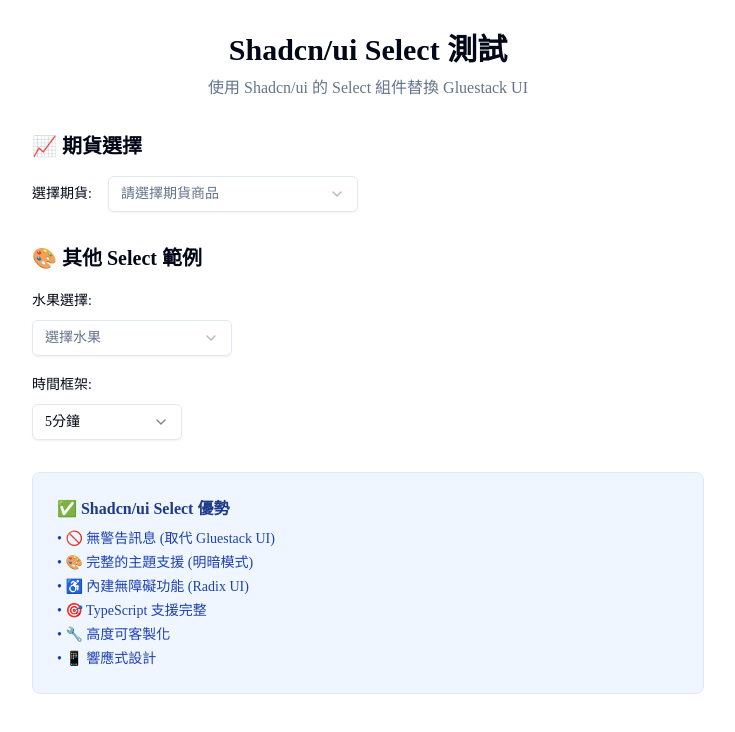
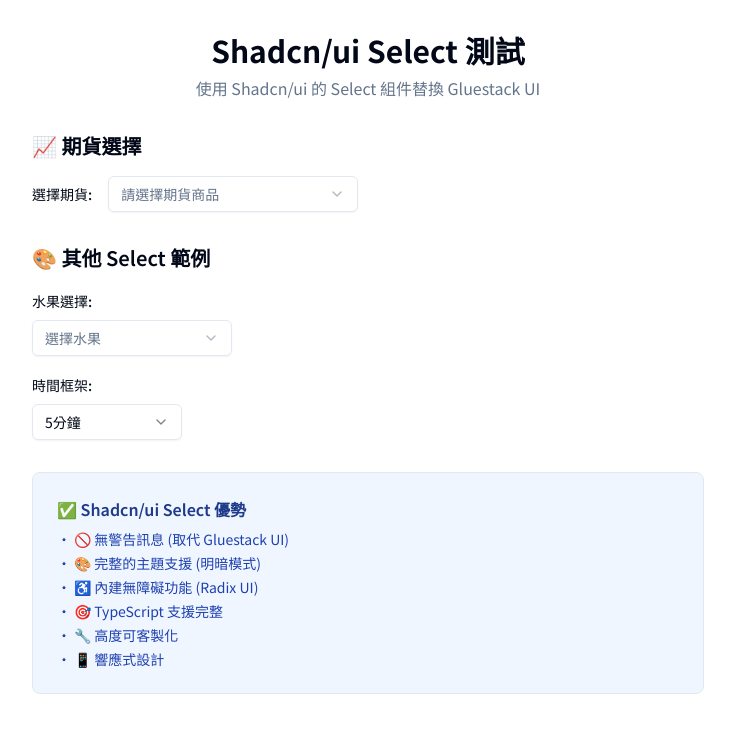
Before and after one commit to duncan-wen/sinotrade-api, a Next.js app in the folder frontend/: page /test-shadcn-select in a window 1280 px wide. Shown: the top 732 px of the page, without its empty margins (272-1007 px from the left). Built offline with nearby package versions, Linux system fonts and the light colour scheme.

Commit message:
fix: 修正字體配置中的引號問題
- 更新 `tailwind.config.js`，移除字體名稱中的多餘引號，確保字體配置正確性與一致性。

```diff
--- a/frontend/tailwind.config.js
+++ b/frontend/tailwind.config.js
@@ -71,33 +71,33 @@ const config = {
       fontFamily: {
         sans: [
           'var(--font-sans)',
-          'Noto Sans TC"',
+          'Noto Sans TC',
           '-apple-system',
           'BlinkMacSystemFont',
-          'Segoe UI"',
+          'Segoe UI',
           'Roboto',
-          'Helvetica Neue"',
+          'Helvetica Neue',
           'Arial',
-          'Noto Sans"',
-          'PingFang SC"',
-          'Hiragino Sans GB"',
-          'Microsoft YaHei"',
-          'Microsoft JhengHei"',
+          'Noto Sans',
+          'PingFang SC',
+          'Hiragino Sans GB',
+          'Microsoft YaHei',
+          'Microsoft JhengHei',
           'sans-serif',
-          'Apple Color Emoji"',
-          'Segoe UI Emoji"',
-          'Segoe UI Symbol"',
-          'Noto Color Emoji"',
+          'Apple Color Emoji',
+          'Segoe UI Emoji',
+          'Segoe UI Symbol',
+          'Noto Color Emoji',
         ],
         mono: [
-          'JetBrains Mono"',
-          'Fira Code"',
-          'Source Code Pro"',
+          'JetBrains Mono',
+          'Fira Code',
+          'Source Code Pro',
           'Menlo',
           'Monaco',
           'Consolas',
-          'Liberation Mono"',
-          'Courier New"',
+          'Liberation Mono',
+          'Courier New',
           'monospace',
         ],
       },
```
